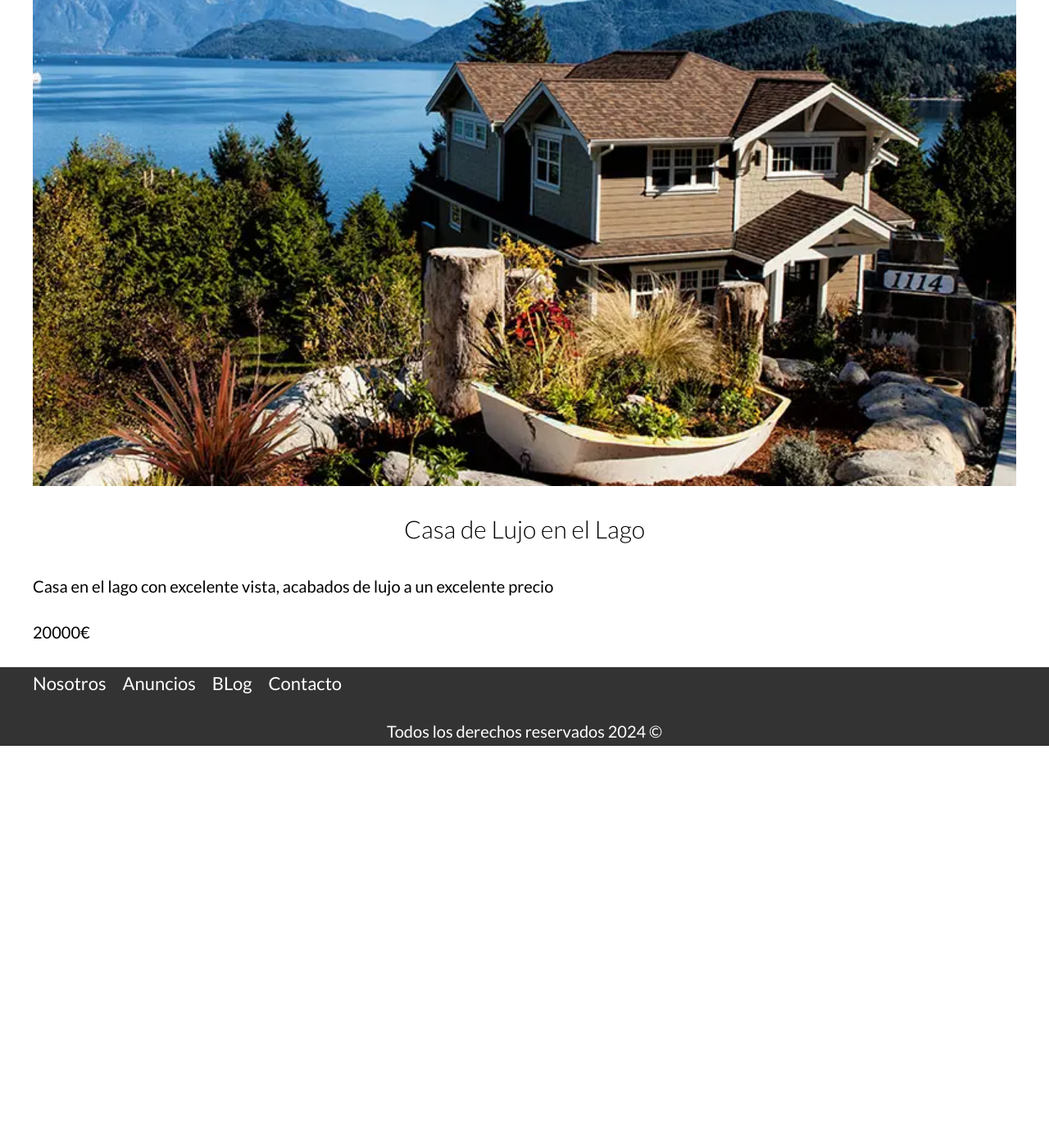
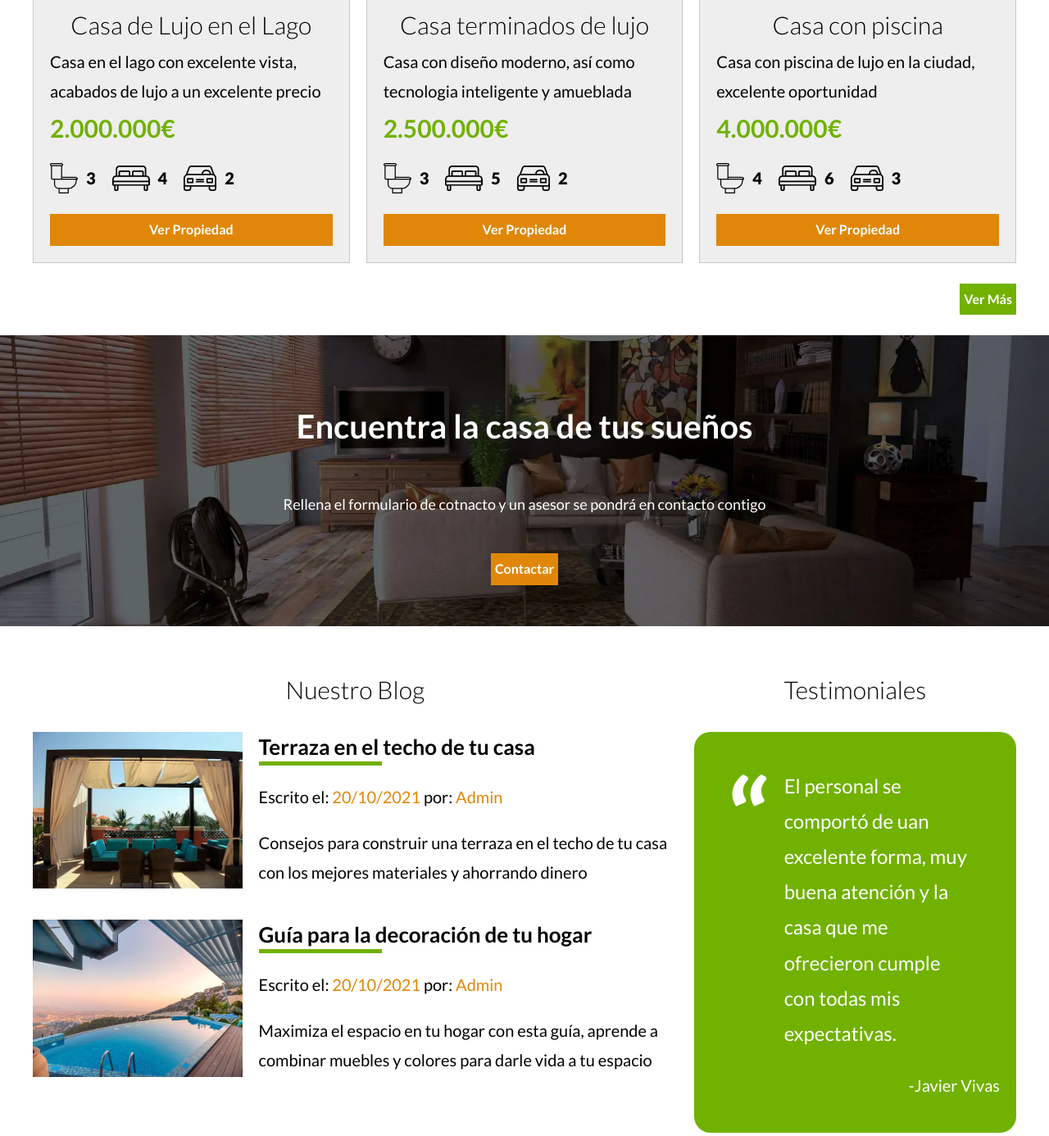
Before and after one commit to Bujio/venta-de-apartamentos, a website: page index.html in a window 1280 px wide. Shown: the part 1673-3059 px from the top of the page at 82% size. Before the commit the page ends 2608 px from the top, so only its background shows below. Drawn offline with Linux system fonts and the light colour scheme.

Commit message:
html and css index.hmtl

```diff
--- a/index.html
+++ b/index.html
@@ -62,12 +62,131 @@
           <source srcset="build/img/anuncio1.jpg" type="image/jpeg">
           <img loading="lazy" src="build/img/anuncio1.jpg" alt="anuncio">
         </picture>
-        <h3>Casa de Lujo en el Lago</h3>
-        <p>Casa en el lago con excelente vista, acabados de lujo a un excelente precio</p>
-        <p>20000€</p>
-      </div>
+        <div class="contenido-anuncio">
+          <h3>Casa de Lujo en el Lago</h3>
+          <p>Casa en el lago con excelente vista, acabados de lujo a un excelente precio</p>
+          <p class="precio">2.000.000€</p>
+          <ul class="iconos-caracteristicas">
+            <li>
+              <img loading="lazy" src="build/img/icono_wc.svg" alt="icono_wc">
+              <p>3</p>
+              <img loading="lazy" src="build/img/icono_dormitorio.svg" alt="icono_dormitorio">
+              <p>4</p>
+              <img loading="lazy" src="build/img/icono_estacionamiento.svg" alt="icono_estacionamiento">
+              <p>2</p>
+            </li>
+          </ul>
+          <a href="anuncio.html" class="boton-amarillo-block">Ver Propiedad</a>
+        </div><!--.contenido-anuncio-->
+      </div><!--.anuncio-->
+      <div class="anuncio">
+        <picture>
+          <source srcset="build/img/anuncio2.webp" type="image/webp">
+          <source srcset="build/img/anuncio2.jpg" type="image/jpeg">
+          <img loading="lazy" src="build/img/anuncio2.jpg" alt="anuncio">
+        </picture>
+        <div class="contenido-anuncio">
+          <h3>Casa terminados de lujo</h3>
+          <p>Casa con diseño moderno, así como tecnologia inteligente y amueblada</p>
+          <p class="precio">2.500.000€</p>
+          <ul class="iconos-caracteristicas">
+            <li>
+              <img loading="lazy" src="build/img/icono_wc.svg" alt="icono_wc">
+              <p>3</p>
+              <img loading="lazy" src="build/img/icono_dormitorio.svg" alt="icono_dormitorio">
+              <p>5</p>
+              <img loading="lazy" src="build/img/icono_estacionamiento.svg" alt="icono_estacionamiento">
+              <p>2</p>
+            </li>
+          </ul>
+          <a href="anuncio.html" class="boton-amarillo-block">Ver Propiedad</a>
+        </div><!--.contenido-anuncio-->
+      </div><!--.anuncio-->
+      <div class="anuncio">
+        <picture>
+          <source srcset="build/img/anuncio3.webp" type="image/webp">
+          <source srcset="build/img/anuncio3.jpg" type="image/jpeg">
+          <img loading="lazy" src="build/img/anuncio3.jpg" alt="anuncio">
+        </picture>
+        <div class="contenido-anuncio">
+          <h3>Casa con piscina</h3>
+          <p>Casa con piscina de lujo en la ciudad, excelente oportunidad</p>
+          <p class="precio">4.000.000€</p>
+          <ul class="iconos-caracteristicas">
+            <li>
+              <img loading="lazy" src="build/img/icono_wc.svg" alt="icono_wc">
+              <p>4</p>
+              <img loading="lazy" src="build/img/icono_dormitorio.svg" alt="icono_dormitorio">
+              <p>6</p>
+              <img loading="lazy" src="build/img/icono_estacionamiento.svg" alt="icono_estacionamiento">
+              <p>3</p>
+            </li>
+          </ul>
+          <a href="anuncio.html" class="boton-amarillo-block">Ver Propiedad</a>
+        </div><!--.contenido-anuncio-->
+      </div><!--.anuncio-->
+    </div><!--.contenedor-anuncios-->
+    <div class="alinear-derecha">
+      <a href="anuncios.html" class="boton-verde">Ver Más</a>
     </div>
   </section>
+
+  <section class="imagen-contacto">
+    <h2>Encuentra la casa de tus sueños</h2>
+    <p>Rellena el formulario de cotnacto y un asesor se pondrá en contacto contigo</p>
+    <a href="contacto.html" class="boton-amarillo">Contactar</a>
+  </section>
+
+  <div class="contenedor seccion seccion-inferior">
+    <section class="blog">
+      <h3>Nuestro Blog</h3>
+      <article class="entrada-blog">
+        <div>
+          <picture>
+            <source srcset="build/img/blog1.webp" type="image/webp">
+            <source srcset="build/img/blog1.jpg" type="image/jpeg">
+            <img loading="lazy" src="build/img/anuncio1.jpg" alt="entrada-blog">
+          </picture>
+        </div>
+        <div class="texto-entrada">
+          <a href="entrada.html">
+            <h4>Terraza en el techo de tu casa</h4>
+            <p>Escrito el: <span>20/10/2021</span> por: <span>Admin</span></p>
+            <p>Consejos para construir una terraza en el techo de tu casa con los mejores materiales y ahorrando dinero
+            </p>
+          </a>
+        </div>
+      </article>
+      <article class="entrada-blog">
+        <div>
+          <picture>
+            <source srcset="build/img/blog2.webp" type="image/webp">
+            <source srcset="build/img/blog2.jpg" type="image/jpeg">
+            <img loading="lazy" src="build/img/anuncio2.jpg" alt="entrada-blog">
+          </picture>
+        </div>
+        <div class="texto-entrada">
+          <a href="entrada.html">
+            <h4>Guía para la decoración de tu hogar</h4>
+            <p>Escrito el: <span>20/10/2021</span> por: <span>Admin</span></p>
+            <p>Maximiza el espacio en tu hogar con esta guía, aprende a combinar muebles y colores para darle vida a tu
+              espacio</p>
+          </a>
+        </div>
+      </article>
+    </section>
+
+    <section class="testimoniales">
+      <h3>Testimoniales</h3>
+      <div class="testimonial">
+        <blockquote> El personal se comportó de uan excelente forma, muy buena atención y la casa que me ofrecieron
+          cumple con todas mis expectativas.</blockquote>
+        <p>-Javier Vivas</p>
+      </div>
+    </section>
+
+  </div>
+
   <footer class="footer seccion">
     <div class="contenedor contenedor-footer">
       <div class="navegacion">
--- a/src/scss/app.scss
+++ b/src/scss/app.scss
@@ -3,9 +3,14 @@
 @import 'base/mixins';
 @import 'base/globales';
 @import 'base/utilidades';
+@import 'base/botones';
 
 // *** UI ***
 @import 'layout/header';
 @import 'layout/footer';
 @import 'layout/navegacion';
 @import 'layout/icono';
+@import 'layout/anuncios';
+@import 'layout/contactar';
+@import 'layout/inferior';
+@import 'layout/testimonial';
--- /dev/null
+++ b/src/scss/base/_botones.scss
@@ -0,0 +1,10 @@
+.boton-amarillo-block{
+  @include boton ($amarillo,block);
+}
+.boton-amarillo{
+  @include boton ($amarillo,inline-block);
+}
+
+.boton-verde{
+  @include boton ($verde,inline-block);
+}
--- a/src/scss/base/_mixins.scss
+++ b/src/scss/base/_mixins.scss
@@ -21,3 +21,18 @@
     gap: $espaciado;
     grid-template-columns: repeat($columnas, 1fr);
 }
+
+@mixin boton ($bgcolor,$display){
+    background-color: $bgcolor;
+    display: $display;
+    color: $blanco;
+    text-decoration: none;
+    text-align: center;
+    font-weight: $bold;
+    margin-top: calc($separacion / 2);
+    padding: .5rem;
+
+    &:hover{
+        background-color: darken($amarillo, 5) ;
+    }
+}
--- a/src/scss/base/_utilidades.scss
+++ b/src/scss/base/_utilidades.scss
@@ -5,3 +5,7 @@
 .contenido-centrado {
     max-width: 800px;
 }
+.alinear-derecha{
+    display: flex;
+    justify-content: flex-end;
+}
--- /dev/null
+++ b/src/scss/layout/_anuncios.scss
@@ -0,0 +1,44 @@
+@include tablet {
+  .contenedor-anuncios{
+    @include grid(3, 2rem);
+  }
+}
+
+.anuncio{
+  background-color: lighten($gris, 5); //aclarar un poco el color
+  border: 1px solid darken($gris,10); //oscurecer un poco el color
+
+  .contenido-anuncio{
+    padding: 2rem;
+  }
+  h3, p{
+    margin: 0;
+  }
+  .precio{
+    color: $verde;
+    font-weight: $bold;
+    font-size: 3rem;
+  }
+}
+
+.iconos-caracteristicas{
+  display: flex;
+  list-style: none;
+  padding: 0;
+  max-width: 40rem;
+  li{
+    flex: 1;
+    display: flex;
+    img{
+      flex: 0 0 3rem;
+      margin-left: 2rem;
+      &:first-of-type{
+        margin-left: 0;
+      }
+    }
+    p{
+      font-weight: $black;
+      margin-left: 1rem;
+    }
+  }
+}
--- /dev/null
+++ b/src/scss/layout/_contactar.scss
@@ -0,0 +1,24 @@
+.no-webp .imagen-contacto{
+  background-image: url("../img/encuentra.jpg");
+}
+.webp .imagen-contacto{
+  background-image: url("../img/encuentra.webp");
+}
+
+.imagen-contacto{
+background-position: center center;
+background-size: cover;
+padding: $separacion 0;
+display:flex;
+flex-direction: column;
+align-items: center;
+  h2{
+    font-size: 4rem;
+    color: $blanco;
+    font-weight: $bold;
+  }
+  p{
+    font-size: 1.8rem;
+    color: $blanco;
+  }
+}
--- a/src/scss/layout/_footer.scss
+++ b/src/scss/layout/_footer.scss
@@ -1,5 +1,7 @@
 .footer{
   background-color: $grisOscuro;
+  margin-bottom: 0;
+  padding: calc($separacion/ 2) 0;
   .contenido-footer{
     padding-top: calc($separacion / 2);
   }
--- /dev/null
+++ b/src/scss/layout/_inferior.scss
@@ -0,0 +1,38 @@
+@include tablet{
+  .seccion-inferior{
+    display: grid;
+    grid-template-columns: 2fr 1fr;
+    column-gap: 2rem;
+  }
+}
+.entrada-blog{
+  margin-bottom: 2rem;
+  @include tablet {
+    display: grid;
+    grid-template-columns: 1fr 2fr;
+    column-gap: 2rem;
+  }
+  &:last-of-type{
+    margin-bottom: 0;
+  }
+}
+
+.texto-entrada{
+  a{
+    color: $negro;
+  }
+  h4{
+    margin: 0;
+    line-height: 1.4;
+    &::after{
+      content: "";
+      display: block;
+      width: 15rem;
+      height: .5rem;
+      background-color: $verde;
+    }
+  }
+  span{
+    color: $amarillo;
+  }
+}
--- /dev/null
+++ b/src/scss/layout/_testimonial.scss
@@ -0,0 +1,25 @@
+.testimonial{
+  background-color:$verde;
+  color: $blanco;padding: 2rem;
+  font-size: 2.4rem;
+  border-radius: 2rem;
+  blockquote{
+    padding-left: 5rem;
+    position: relative;
+
+    &::before{
+      content: "";
+      background-image: url("../img/comilla.svg");
+      background-repeat: no-repeat;
+      width: 6rem;
+      height: 8rem;
+      display: block;
+      position: absolute;
+      left: -2rem;
+    }
+  }
+  p{text-align: right;
+  color: $blanco;
+  }
+
+}
```
Also changed, not shown: nosotros.html (+1 -1 lines), build/css/app.css, src/scss/layout/_icono.scss (line endings or trailing spaces), 1 other file.
